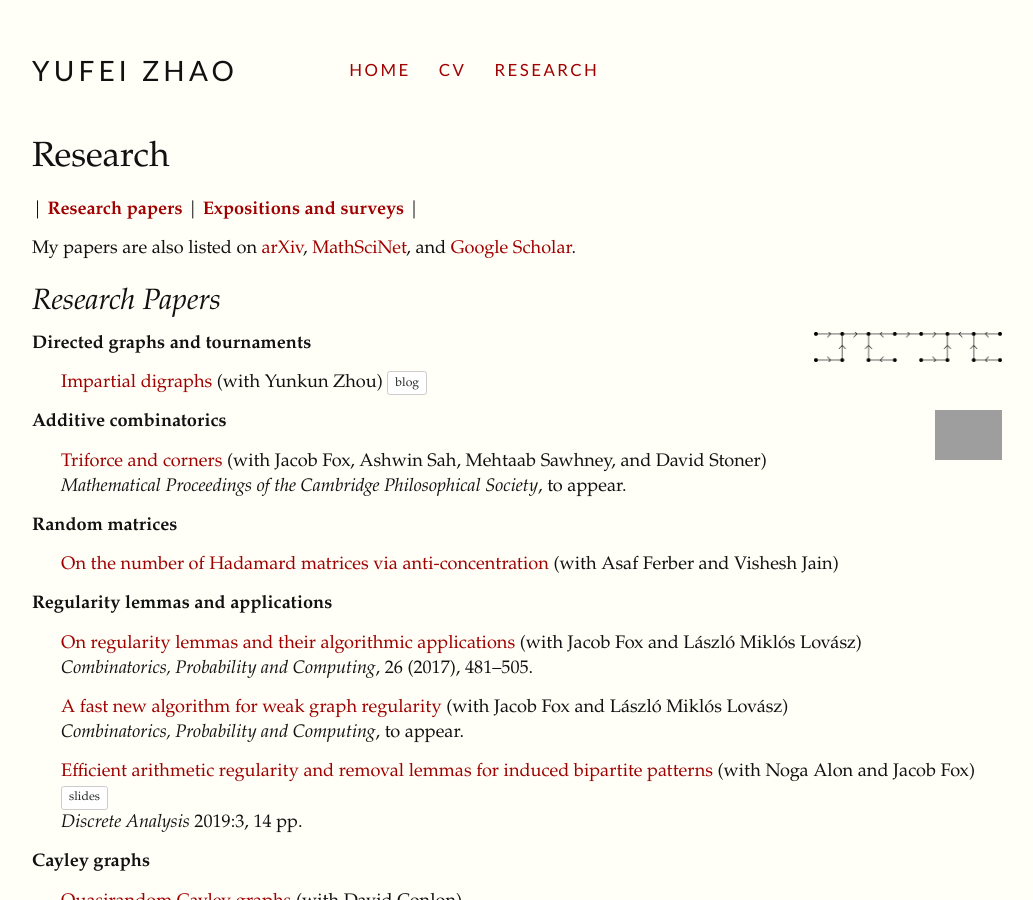
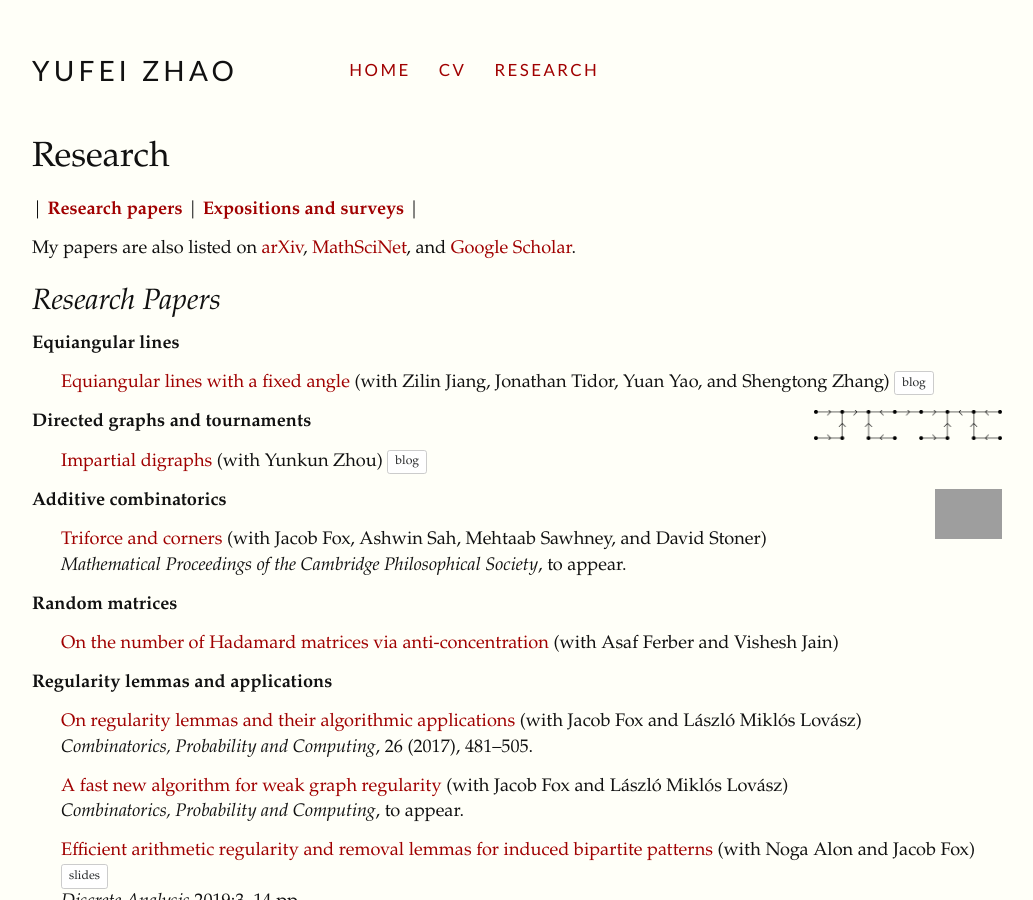
Before and after one commit to yufeizhao/yufeizhao.github.io, a Jekyll site: the page built from research.md, in a window 1280 px wide and 900 px high. Shown: the whole window, without its empty margins (123-1156 px from the left). Built offline with Jekyll 4.4.1, drawn with Linux system fonts in a browser that asks for light colours; nearby versions of some CDN libraries; formulas are drawn with MathJax 3; grey boxes are pictures that could not be loaded.

Commit message:
equiangular

```diff
--- a/research.md
+++ b/research.md
@@ -15,6 +15,10 @@ and
 [Google Scholar](http://scholar.google.com/citations?user=H1vNRiUAAAAJ).
 
 ## Research Papers
+
+**Equiangular lines**
+* [Equiangular lines with a fixed angle](https://arxiv.org/abs/1907.12466) (with Zilin Jiang, Jonathan Tidor, Yuan Yao, and Shengtong Zhang)
+    <a class="btn btn-secondary btn-sm" href="https://yufeizhao.wordpress.com/2019/07/29/equiangular-lines-with-a-fixed-angle/">blog</a>
 
 **Directed graphs and tournaments**
 <img class="side" alt="" height="30" src="impartial.png"/>
```
Also changed, not shown: index.md (+9 -5 lines).
